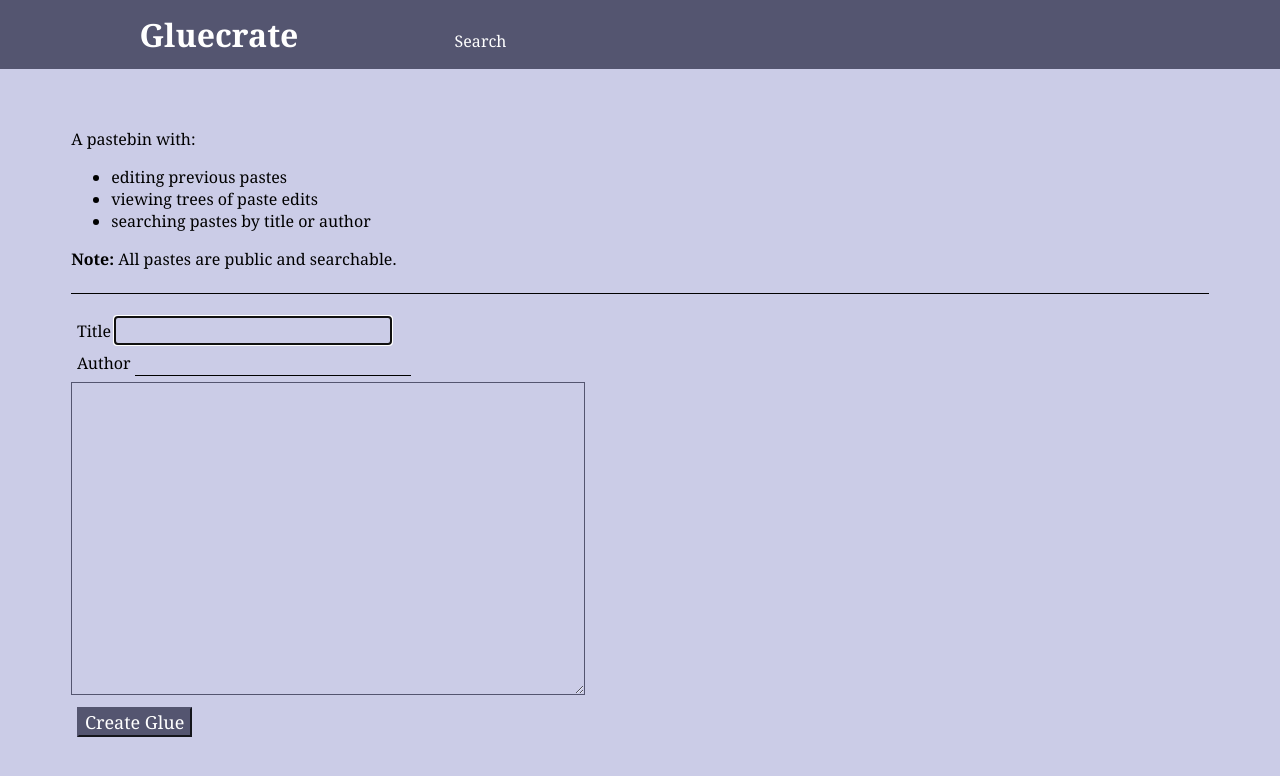
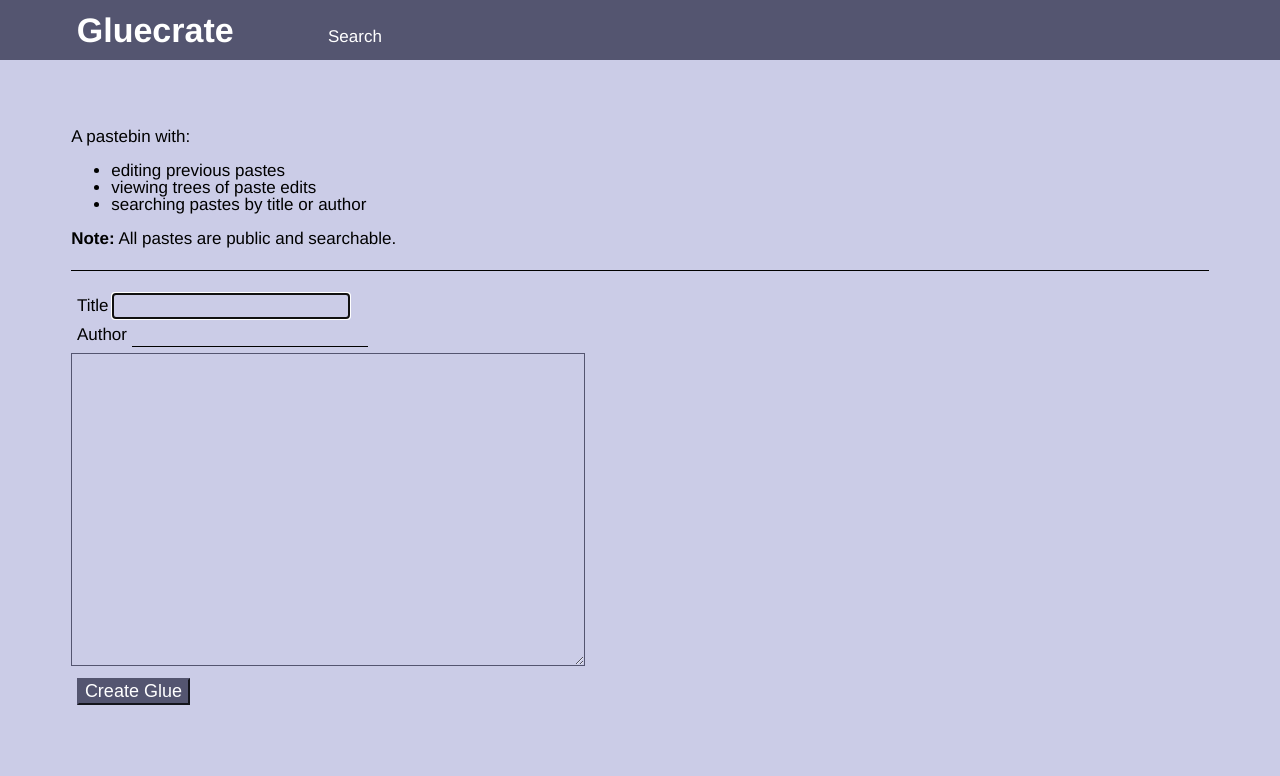
Before and after one commit to welliam/Gluecrate, a Flask app: page / in a window 1280 px wide. Shown: the top 776 px of the page. Run offline with Flask 2, Linux system fonts and the light colour scheme.

Commit message:
Improve CSS
* Switch fonts to Helvetica
* Simplify some styling

```diff
--- a/static/paste_style.css
+++ b/static/paste_style.css
@@ -1,8 +1,5 @@
 #body {
     margin: 5%;
-    padding: 5%;
-    border-style: solid;
-    border-width: thin;
 }
 
 #edited_from {
--- a/static/wrapper_style.css
+++ b/static/wrapper_style.css
@@ -1,5 +1,5 @@
 body {
-    font-family: Georgia;
+    font: 17px / 1 Helvetica;
     margin-top: 10%;
     background-color: #cbcce7;
 }
@@ -17,26 +17,25 @@ a:hover {
     position: fixed;
     top: 0;
     left: 0;
-    width: 99%;
+    width: 100%;
     background-color: #545570;
-
     color: white;
     padding: 1%;
 }
 
 #banner h1 {
     display: inline;
-    margin: 0 10%;
+    margin: 0 5%;
+}
+
+#contents {
+    margin: 0 5%;
 }
 
 #banner a {
     color: white;
     text-decoration: none;
     margin-right: 2%
-}
-
-#contents {
-    margin: 0 5%;
 }
 
 textarea, input {
@@ -46,12 +45,8 @@ textarea, input {
 }
 
 
-textarea {
+.pastetext {
     font-family: Courier
-}
-
-input {
-    font-family: Georgia;
 }
 
 input[type=submit] {
```
